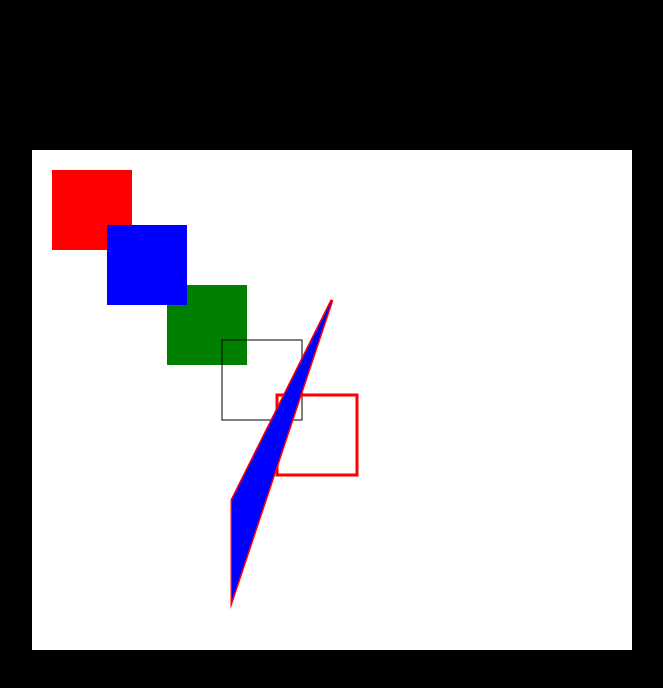
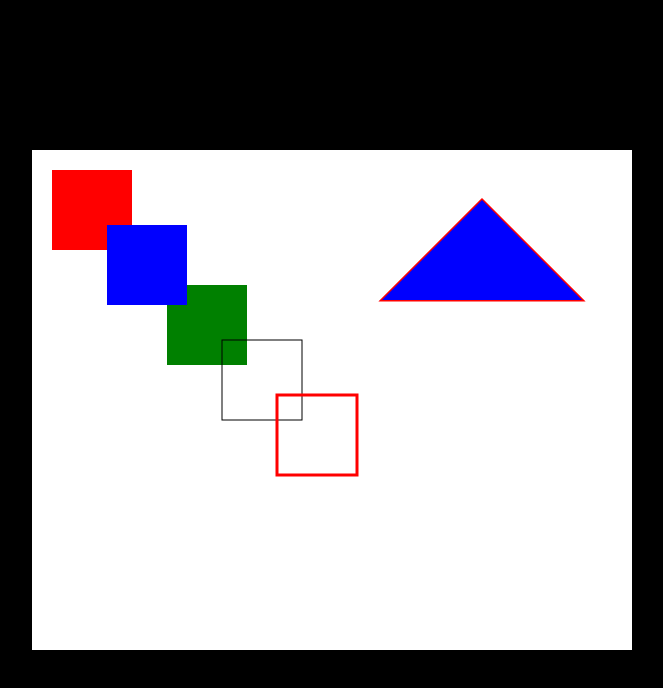
Before and after one commit to Roberto-av/PRG-AVNZ, a plain HTML site: page U2E3.html in a window 1280 px wide. Shown: the whole page, without its empty margins (308-971 px from the left). Drawn offline with Linux system fonts and the light colour scheme.

Commit message:
Fix U2E3

```diff
--- a/U2E3.html
+++ b/U2E3.html
@@ -1,11 +1,11 @@
 <!DOCTYPE html>
 <html lang="en">
   <head>
-    <meta charset="UTF-8">
-    <meta name="viewport" content="width=device-width, initial-scale=1.0">
+    <meta charset="UTF-8" />
+    <meta name="viewport" content="width=device-width, initial-scale=1.0" />
     <title>Canvas</title>
     <style>
-        body{
+      body {
         background-color: black;
         margin: 0;
         padding: 0;
@@ -14,7 +14,7 @@
         align-items: center;
         height: 100vh;
       }
-        canvas{
+      canvas {
         background-color: white;
       }
     </style>
@@ -27,28 +27,28 @@
       const ctx = myCanvas.getContext("2d");
 
       ctx.fillStyle = "red";
-        ctx.fillRect(20,20,80,80);
+      ctx.fillRect(20, 20, 80, 80);
 
       ctx.fillStyle = "green";
-        ctx.fillRect(135,135,80,80);
+      ctx.fillRect(135, 135, 80, 80);
 
       ctx.fillStyle = "blue";
-        ctx.fillRect(75,75,80,80);
+      ctx.fillRect(75, 75, 80, 80);
 
-
-        ctx.strokeRect(190,190,80,80);
+      ctx.strokeRect(190, 190, 80, 80);
 
       ctx.strokeStyle = "red";
       ctx.lineWidth = 3;
-        ctx.strokeRect(245,245,80,80);
+      ctx.strokeRect(245, 245, 80, 80);
 
+      // Triangulo
       ctx.beginPath();
-        ctx.moveTo(300,150)
-        ctx.lineTo(200,350)
-        ctx.lineTo(200,450)
-        ctx.closePath()
+      ctx.moveTo(450, 50);
+      ctx.lineTo(350, 150);
+      ctx.lineTo(550, 150);
+      ctx.closePath();
       ctx.stroke();
-        ctx.fill()
+      ctx.fill();
 
     </script>
   </body>
```
Lines whose indentation alone changed are shown as unchanged.
